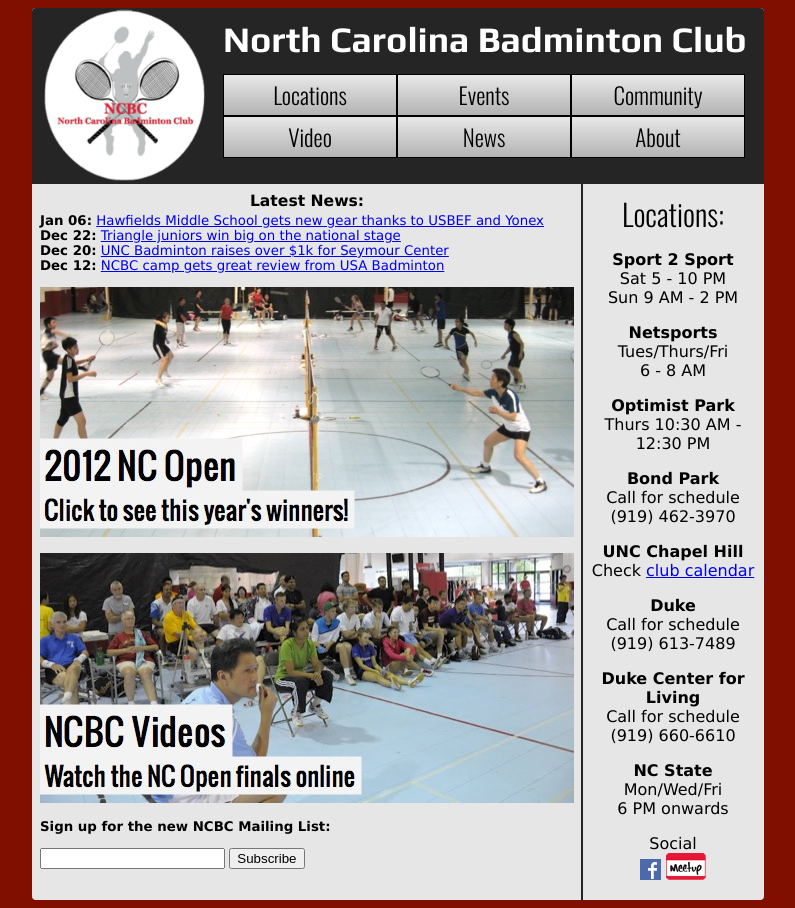
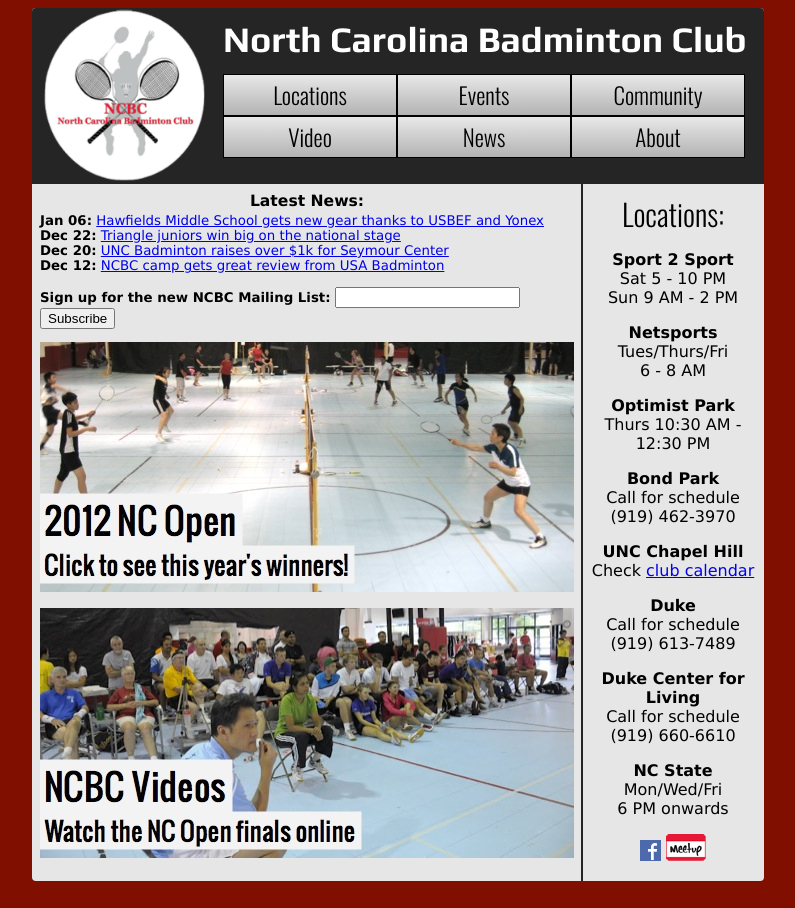
Before and after one commit to NCBC/ncbc.github.com, a Jekyll site: the page built from index.html, in a window 1280 px wide. Shown: the whole page, without its empty margins (242-1037 px from the left). Built offline with Jekyll 4.4.1, drawn with Linux system fonts in a browser that asks for light colours.

Commit message:
Homepage layout adjustment

```diff
--- a/index.html
+++ b/index.html
@@ -8,11 +8,12 @@
 	<p>{% for post in site.posts limit:4 %}
 	<strong>{{ post.date | date: "%b %d" }}:</strong> <a href="{{ post.url }}">{{ post.title }}</a> <br />
 		{% endfor %}</p>
+	<p>
+		<form action="http://groups.google.com/group/tbsnc/boxsubscribe" target="_blank"><strong>Sign up for the new NCBC Mailing List:</strong> <input type=text name=email> <input type=submit name="sub" value="Subscribe"></form>
+	</p>
 	<p><a href="http://ncbadminton.org/news/2012/09/nc-open-winners/"><img src="images/ncopenpost.jpg"></img></a></p>
 	<p><a href="/video/"><img src="images/video3.jpg"></img></a></p>
-	<p>
-		<strong>Sign up for the new NCBC Mailing List:</strong><form action="http://groups.google.com/group/tbsnc/boxsubscribe" target="_blank"> <input type=text name=email> <input type=submit name="sub" value="Subscribe"></form>
-	</p>
+
 </div>
 
 <div id="sidebar" class="grid_3">
@@ -49,8 +50,9 @@
 	Mon/Wed/Fri <br />
 	6 PM onwards <br /></p>
 
-	<p>Social <br />
-	<a href="http://www.facebook.com/ncbcrtp"><img src="images/fb.png"></a>
-	<a href="http://www.meetup.com/badminton-51/"><img src="images/meetup.png"></a></p>
+	<p>
+		<a href="http://www.facebook.com/ncbcrtp"><img src="images/fb.png"></a>
+		<a href="http://www.meetup.com/badminton-51/"><img src="images/meetup.png"></a>
+	</p>
 
 </div>
```
